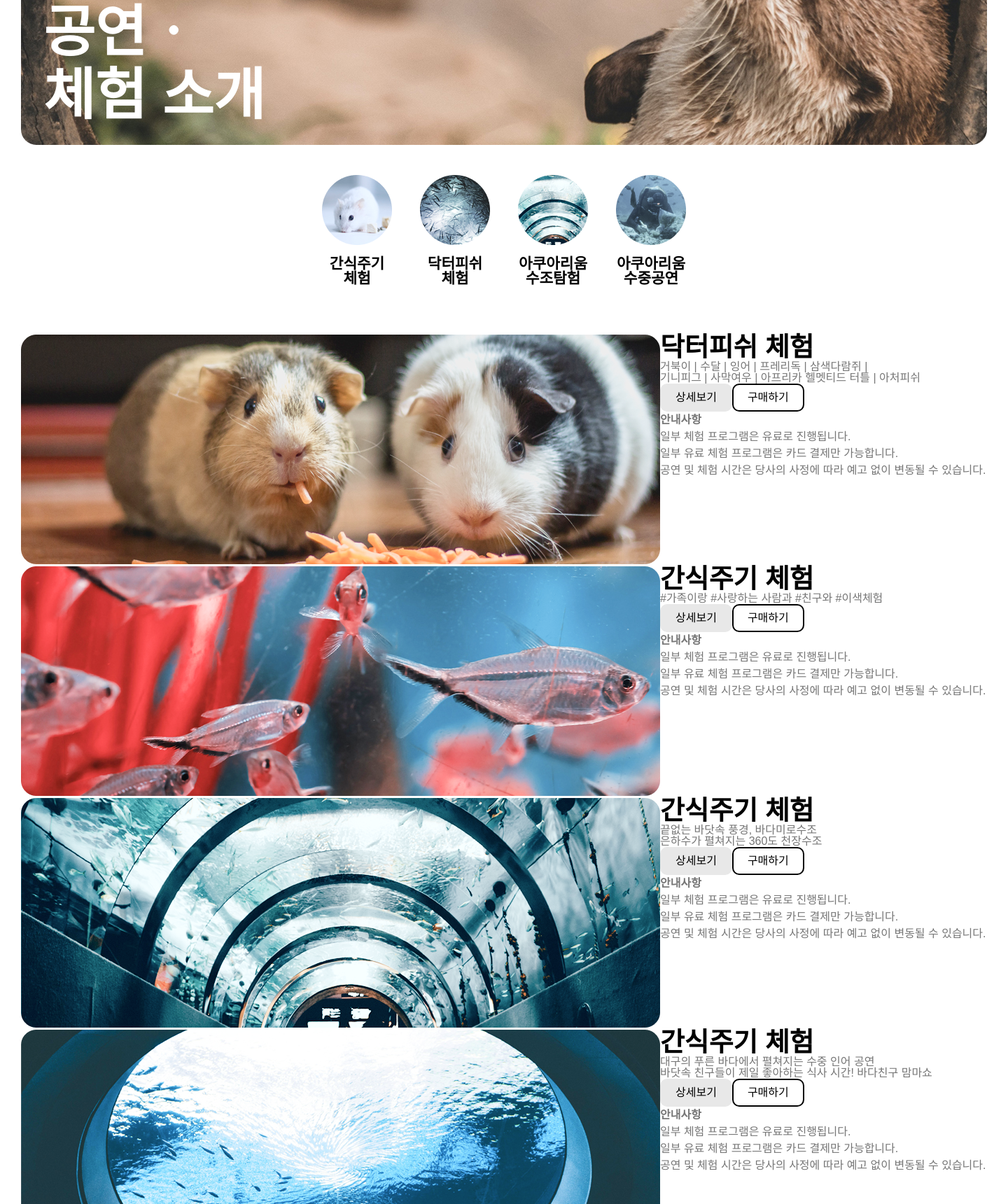
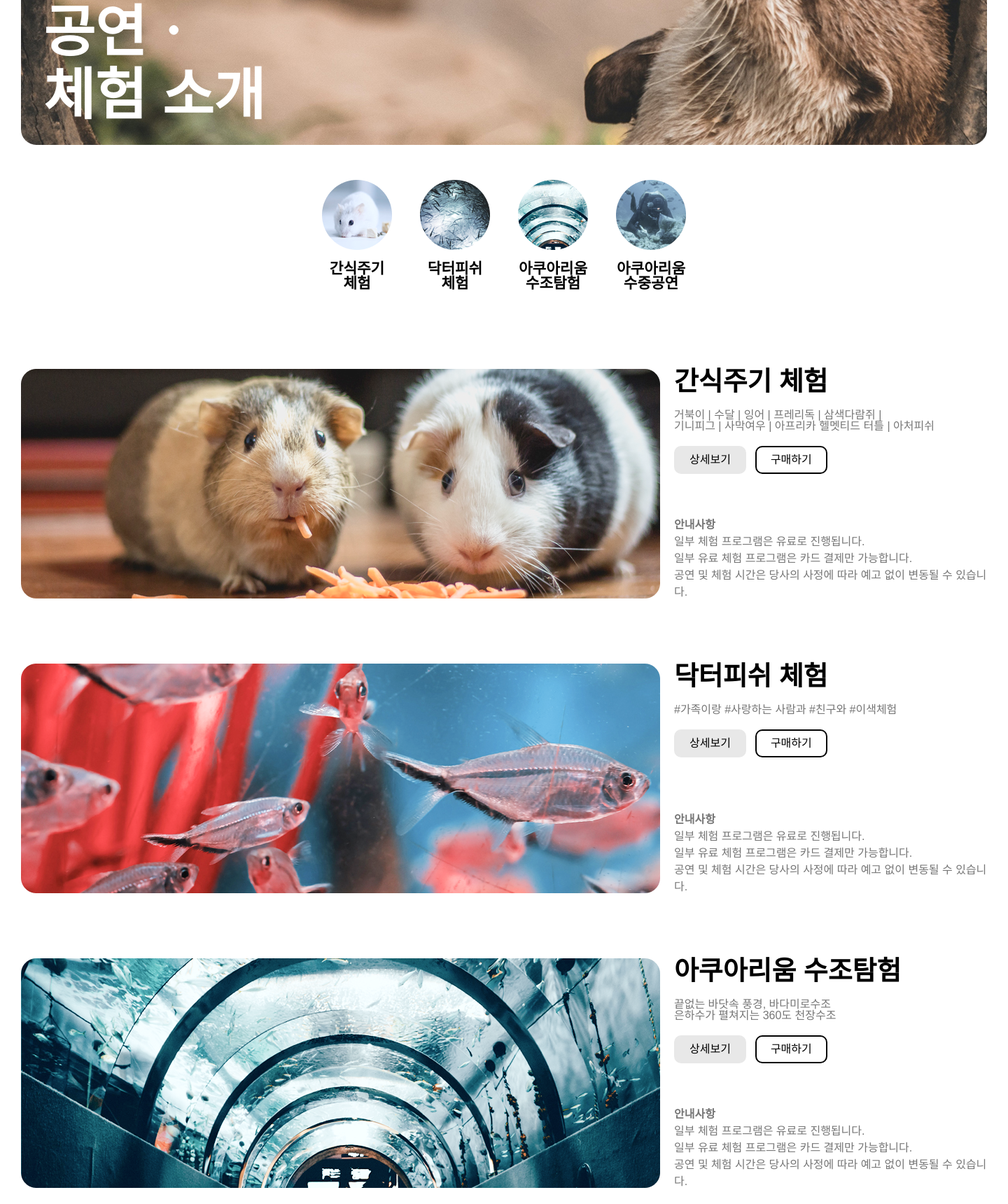
Before and after one commit to Moonjungyung/daegu_Aquarium, a PHP site: page /experience.html in a window 1440 px wide. Shown: the part 393-2113 px from the top of the page at 70% size. Run offline with PHP 8.4, Linux system fonts and the light colour scheme.

```diff
--- a/css/common.css
+++ b/css/common.css
@@ -1,3 +1,15 @@
+/* scrollbar */
+/* Firefox */
+html {scrollbar-width: 10px;;scrollbar-color: #222 #f1f1f1;}
+/* Opera */
+html::-o-scrollbar {width: 10px;}/*스크롤바 크기*/
+html::-o-scrollbar-thumb {background-color: #222;border-radius: 5px;}/*스크롤 드래그바*/
+html::-o-scrollbar-thumb:hover {background-color: #555;}
+/* Chrome, Safari, Edge 등 웹킷 기반 브라우저 */
+::-webkit-scrollbar {width: 10px;}/*스크롤바 크기*/
+::-webkit-scrollbar-track {box-shadow: inset 0 0 5px rgba(0, 0, 0, 0.3);}/*스크롤바 배경*/
+::-webkit-scrollbar-thumb {background-color: #222;border-radius: 5px;}/*스크롤 드래그바*/
+::-webkit-scrollbar-thumb:hover {background-color: #222;}
 /* header */
 header {
     background: rgba(0, 0, 0, 0.2);
--- a/css/experience.css
+++ b/css/experience.css
@@ -18,7 +18,7 @@ main #visual h2 {
 /* 2.category */
 main #category {
     width: 520px; margin: 0 auto;
-    padding: 43px 0 68px 0;
+    padding: 50px 0 110px 0;
 }
 main #category .category_sub {
     display: flex; flex-flow: row nowrap;
@@ -36,44 +36,50 @@ main #category .category_sub a span {
 }
 /* 3.experience */
 main #experience {width: 1380px; margin: 0 auto;}
-main #experience .feeding {display: flex; flex-flow: row nowrap;}
-main #experience .feeding p {}
-main #experience .feeding p img {}
-main #experience .feeding div .explanation {
-    display: flex; flex-flow: column nowrap;}
-main #experience .feeding>div {}
-main #experience .feeding div h3 {font-size: 2.369rem; font-weight: 700;}
-main #experience .feeding div .info {color: #767676;}
-main #experience .feeding div .btn {
+main #experience .bg {display: flex; flex-flow: row nowrap;}
+main #experience>* {padding-bottom: 90px;}
+main #experience .performance {padding-bottom: 100px;}
+main #experience .bg p {}
+main #experience .bg p img {}
+main #experience .bg div .explanation {}
+main #experience .bg>div {
+    padding-left: 20px;
+    display: flex; flex-flow: column nowrap;
+    justify-content: space-between;
+}
+main #experience .bg div h3 {font-size: 2.369rem; font-weight: 700;}
+main #experience .bg div .info {color: #767676; padding: 20px 0;}
+main #experience .bg div .btn {
     display: flex; flex-flow: row nowrap;
 }
-main #experience .feeding div .btn a {
+main #experience .bg div .btn a {
     padding: 10px 20px;
     border-radius: 10px;
 }
-main #experience .feeding div .btn a:first-child {
+main #experience .bg div .btn a:first-child {
     background-color: #E8E8E8;
     border: 2px solid #E8E8E8;
     transition: all 0.3s;
+    margin-right: 13px;
 }
-main #experience .feeding div .btn a:first-child:hover {
+main #experience .bg div .btn a:first-child:hover {
     background-color: #767676;
     border: 2px solid #767676; color: #fff;
 }
-main #experience .feeding div .btn a:last-child {
+main #experience .bg div .btn a:last-child {
     background-color: #fff; color: #000;
     border: 2px solid #000;
     transition: all 0.3s;
 }
-main #experience .feeding div .btn a:last-child:hover {
+main #experience .bg div .btn a:last-child:hover {
     background-color: #000; color: #fff;
     border: 2px solid #000;
 }
-main #experience .feeding div p {}
-main #experience .feeding div .guide {
+main #experience .bg div p {}
+main #experience .bg div .guide {
     color: #767676; line-height: 24px;
 }
-main #experience .feeding div .guide em {font-weight: 700;}
+main #experience .bg div .guide em {font-weight: 700;}
 /* footer */
 footer {
     background-color: #222222;
--- a/css/index.css
+++ b/css/index.css
@@ -40,12 +40,18 @@ main #wrap .section:nth-child(1) {
 }
 main #wrap .section:nth-child(2) {
     background-image: url(../img/bg1.jpg);
+    background-size: cover;
+    background-attachment: fixed;
 }
 main #wrap .section:nth-child(3) {
     background-image: url(../img/bg2.jpg);
+    background-size: cover;
+    background-attachment: fixed;
 }
 main #wrap .section:nth-child(4) {
     background-image: url(../img/bg3.jpg);
+    background-size: cover;
+    background-attachment: fixed;
 }
 main #wrap div section .top {
     display: flex; flex-flow: row nowrap;
--- a/experience.html
+++ b/experience.html
@@ -77,11 +77,11 @@
             </div>
         </section>
         <section id="experience">
-            <div class="feeding">
+            <div class="bg feeding">
                 <p><img src="./img/experience_sub1.jpg" alt=""></p>
                 <div>
                     <div class="explanation">
-                        <h3>닥터피쉬 체험</h3>
+                        <h3>간식주기 체험</h3>
                         <p class="info">거북이 | 수달 | 잉어 | 프레리독 | 삼색다람쥐 | <br>
                             기니피그 | 사막여우 | 아프리카 헬멧티드 터틀 | 아처피쉬
                         </p>
@@ -98,11 +98,11 @@
                     </p>
                 </div>
             </div>
-            <div class="feeding">
+            <div class="bg Dr">
                 <p><img src="./img/experience_sub2.jpg" alt=""></p>
                 <div>
                     <div class="explanation">
-                        <h3>간식주기 체험</h3>
+                        <h3>닥터피쉬 체험</h3>
                         <p class="info">#가족이랑 #사랑하는 사람과 #친구와 #이색체험</p>
                         <div class="btn">
                             <a href="#">상세보기</a>
@@ -117,11 +117,11 @@
                     </p>
                 </div>
             </div>
-            <div class="feeding">
+            <div class="bg explore">
                 <p><img src="./img/experience_sub3.jpg" alt=""></p>
                 <div>
                     <div class="explanation">
-                        <h3>간식주기 체험</h3>
+                        <h3>아쿠아리움 수조탐험</h3>
                         <p class="info">끝없는 바닷속 풍경, 바다미로수조 <br>
                             은하수가 펼쳐지는 360도 천장수조</p>
                         <div class="btn">
@@ -137,11 +137,11 @@
                     </p>
                 </div>
             </div>
-            <div class="feeding">
+            <div class="bg performance">
                 <p><img src="./img/experience_sub4.jpg" alt=""></p>
                 <div>
                     <div class="explanation">
-                        <h3>간식주기 체험</h3>
+                        <h3>아쿠아리움 수중공연</h3>
                         <p class="info">대구의 푸른 바다에서 펼쳐지는 수중 인어 공연 <br>
                             바닷속 친구들이 제일 좋아하는 식사 시간! 바다친구 맘마쇼</p>
                         <div class="btn">
```
